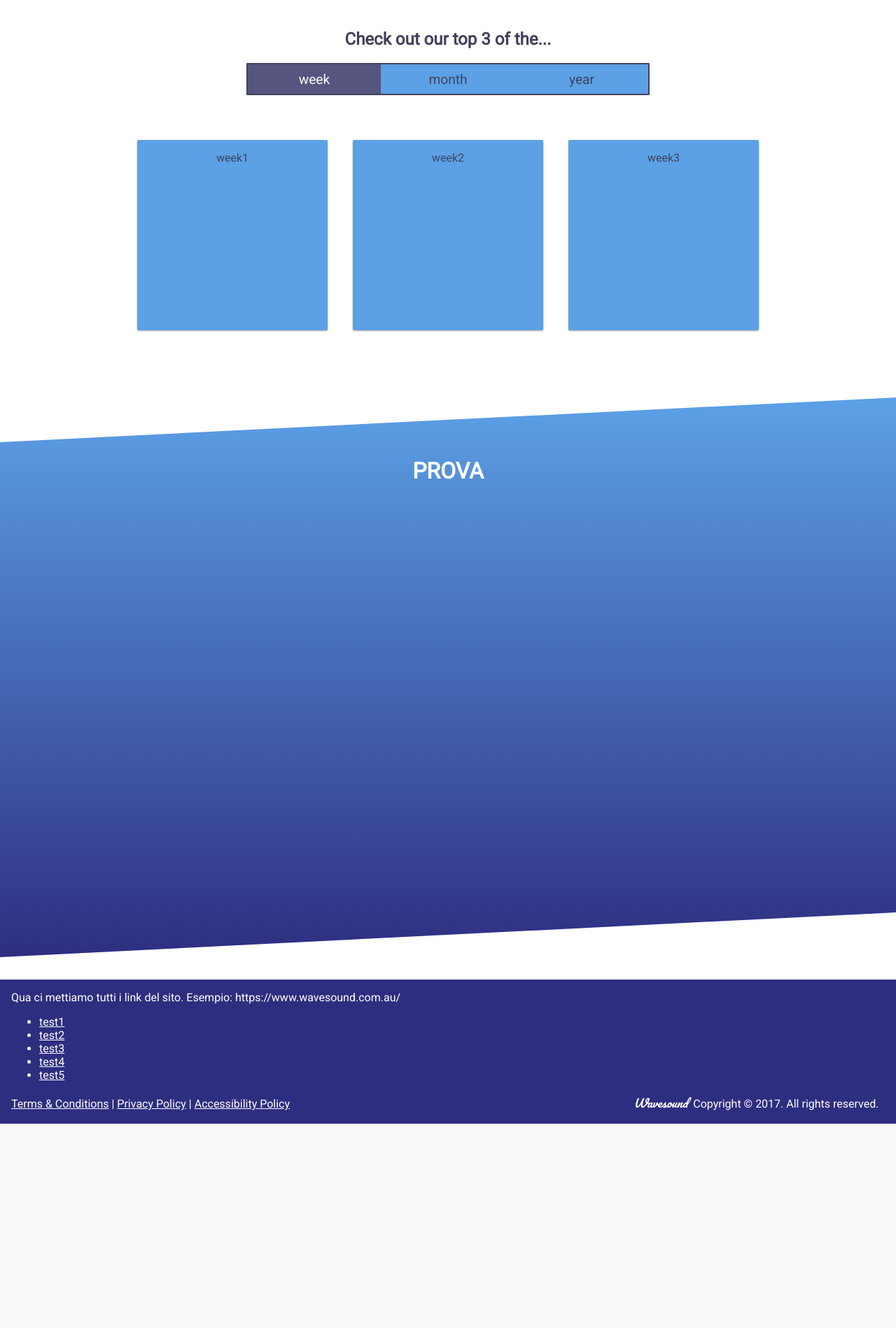
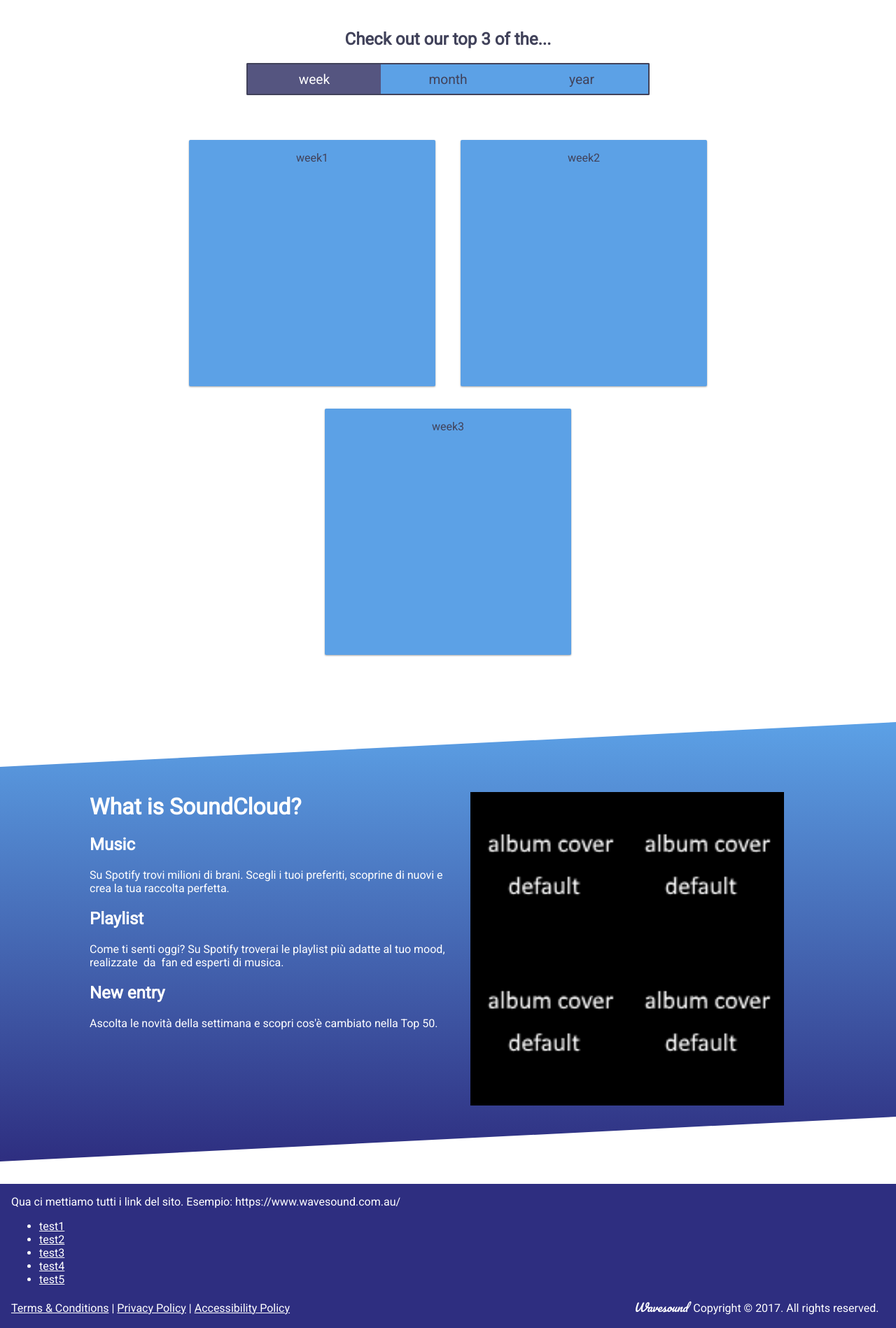
Before and after one commit to Archetipo95/Progetto-TechWeb-WaveSound, a PHP site: page / in a window 1280 px wide. Shown: the part 343-2241 px from the top of the page at 70% size. Before the commit the page ends 1949 px from the top, so only its background shows below. Run offline with PHP 8.4, Linux system fonts and the light colour scheme.

Commit message:
Nuova sezione obliqua

```diff
--- a/account-created.html
+++ b/account-created.html
@@ -27,7 +27,7 @@
 					<div id="brand" class="pacifico italic">WaveSound</div>
 				</a>
 			</div>
-			<div class="header-right right">
+			<div class="header-right">
 				<div id="join-us">
 					Welcome to our community!
 				</div>
--- a/css/style.css
+++ b/css/style.css
@@ -34,10 +34,6 @@ body {
 	text-align: center;
 	margin-left: auto;
 	margin-right: auto;
-}
-
-.right {
-	text-align: right;
 }
 
 .hidden {
@@ -100,6 +96,7 @@ header {
 	display: inline-block;
 	width: 50%;
 	vertical-align: middle;
+	text-align: right;
 }
 
 .img-link {
@@ -236,8 +233,8 @@ main {
 }
 .card {
 	background-color: #5ca1e6;
-	width: 15em;
-	height: 15em;
+	width: 20em;
+	height: 20em;
 	display: inline-block;
 	vertical-align: top;
 	margin: 1em;
@@ -270,7 +267,6 @@ main {
 	position: relative;
 	margin-bottom: 2em;
 	background-image: linear-gradient(#5ca1e6, #2e2e80);
-	height: 50em;
 	width: 100%;
 	z-index: -1;
 }
@@ -279,16 +275,36 @@ main {
 	color: #fff;
 }
 
-.sidelong-padding {
-	padding-top: 4em;
-	padding-bottom: 4em;
-}
-
 #svg-top {
 	position: absolute;
 	top: 0;
 	width: 100%;
 	height: 5vw;
+}
+
+.sidelong-padding {
+	padding-top: 5rem;
+	padding-bottom: 5rem;
+	width: 80%;
+	font-size: 0;
+}
+
+.left-sidelong {
+	display: inline-block;
+	width: 50%;
+	font-size: 1rem;
+	text-align: left;
+}
+
+.right-sidelong {
+	display: inline-block;
+	width: 50%;
+}
+
+.right-sidelong img {
+	width: 14rem;
+	height: 14rem;
+	vertical-align: middle;
 }
 
 #svg-bot {
--- a/index.html
+++ b/index.html
@@ -26,7 +26,7 @@
 					<div id="brand" class="pacifico italic">WaveSound</div>
 				</a>
 			</div>
-			<div class="header-right right">
+			<div class="header-right">
 				<div id="join-us">
 					Join our community, it's 100% free
 				</div>
@@ -79,8 +79,23 @@
 			    <polygon fill="white" points="0 0, 100 0, 0 100"/>
 			</svg>
 
-			<div class="sezione sidelong-padding center">
-				<h1>PROVA</h1>
+			<div class="section sidelong-padding center">
+
+				<div class="left-sidelong">
+					<h1>What is SoundCloud?</h1>
+					<h2>Music</h2>
+					<p>Su Spotify trovi milioni di brani. Scegli i tuoi preferiti, scoprine di nuovi e crea la tua raccolta perfetta.</p>
+					<h2>Playlist</h2>
+					<p>Come ti senti oggi? Su Spotify troverai le playlist più adatte al tuo mood, realizzate da fan ed esperti di musica.</p>
+					<h2>New entry</h2>
+					<p> Ascolta le novità della settimana e scopri cos'è cambiato nella Top 50.</p>
+				</div>
+				<div class="right-sidelong">
+					<img src="img/cover/defaul.png"/>
+					<img src="img/cover/defaul.png"/>
+					<img src="img/cover/defaul.png"/>
+					<img src="img/cover/defaul.png"/>
+				</div>
 			</div>
 
 			<svg id="svg-bot" xmlns="http://www.w3.org/2000/svg" viewBox="0 0 100 100" preserveAspectRatio="none">
--- a/login.html
+++ b/login.html
@@ -27,7 +27,7 @@
 					<div id="brand" class="pacifico italic">WaveSound</div>
 				</a>
 			</div>
-			<div class="header-right right">
+			<div class="header-right">
 				<div id="join-us">
 					Join our community, it's 100% free
 				</div>
--- a/main.html
+++ b/main.html
@@ -27,7 +27,7 @@
 					<div id="brand" class="pacifico italic">WaveSound</div>
 				</a>
 			</div>
-			<div class="header-right right">
+			<div class="header-right">
 				<div id="username-picture">
 					<div id="profile-pic"></div>
 					<div id="username">Username</div>
--- a/register.html
+++ b/register.html
@@ -27,7 +27,7 @@
 					<div id="brand" class="pacifico italic">WaveSound</div>
 				</a>
 			</div>
-			<div class="header-right right">
+			<div class="header-right">
 				<div id="join-us">
 					Join our community, it's 100% free
 				</div>
--- a/user-settings.html
+++ b/user-settings.html
@@ -26,7 +26,7 @@
 					<div id="brand" class="pacifico italic">WaveSound</div>
 				</a>
 			</div>
-			<div class="header-right right">
+			<div class="header-right">
 				<div id="username-picture">
 					<div id="profile-pic"></div>
 					<div id="username">Username</div>
```
Also changed, not shown: img/cover/defaul.png (added).
